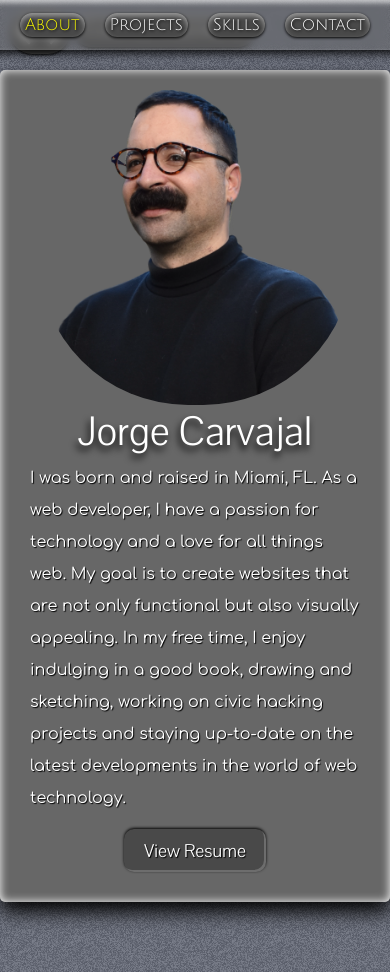
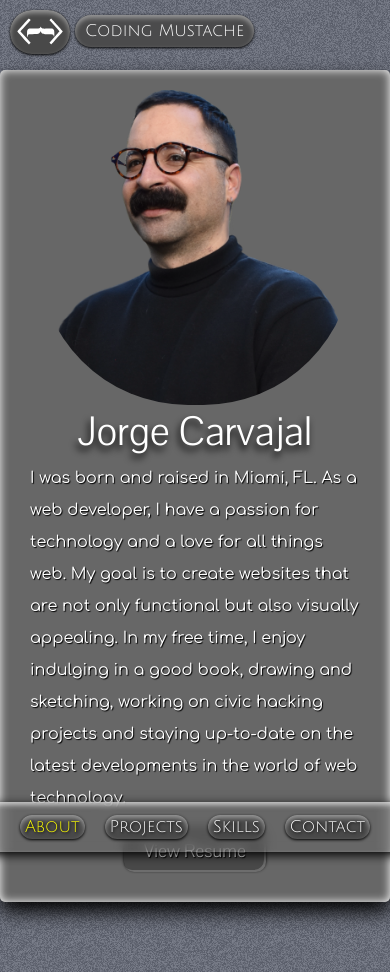
Before and after one commit to codingMustache/portfolio-page, a SvelteKit app: page / in a window 390 px wide. Built offline with nearby package versions, Linux system fonts and the light colour scheme; a web font is replaced by a local one.

Commit message:
webkit fix 2

```diff
--- a/src/routes/+layout.svelte
+++ b/src/routes/+layout.svelte
@@ -156,6 +156,7 @@
 		nav {
 			box-shadow: inset 0px 3px 5px rgba(255, 255, 255, 0.64), 0px 3px 10px black;
 			bottom: 0px;
+			top: 95%;
 			width: 100%;
 			border-radius: 0px;
 			padding: 15px;
```
